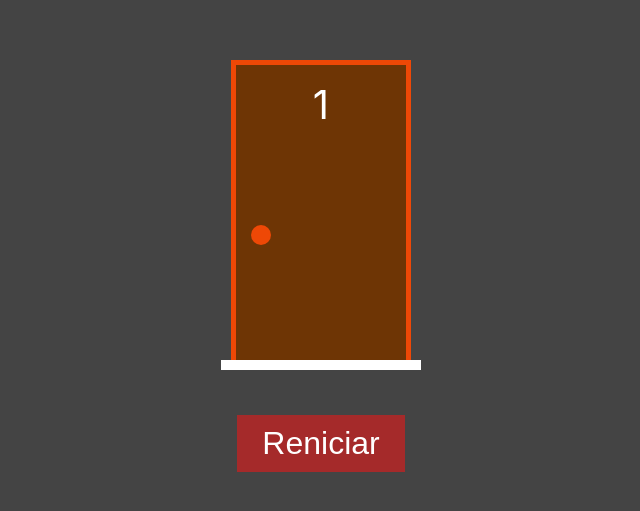
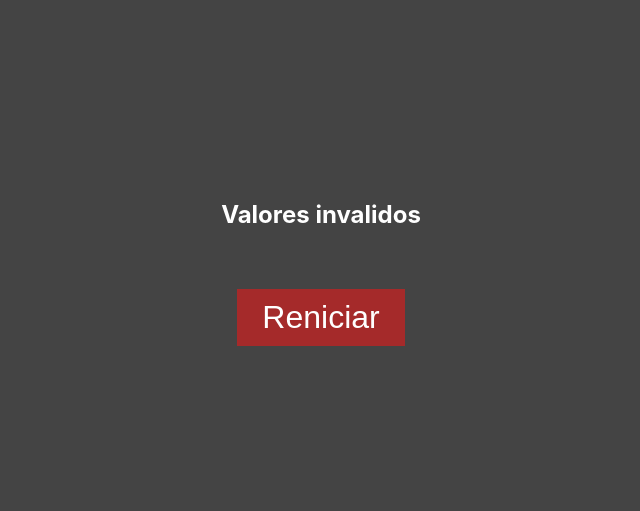
Before and after one commit to josoelvieira/portapremiada, a Next.js app: page /jogo/1/1 in a window 1280 px wide. Shown: the part 137-648 px from the top of the page, without its empty margins (319-959 px from the left). Built offline with nearby package versions, Linux system fonts and the light colour scheme.

Commit message:
test para validação de portas

```diff
--- a/pages/jogo/[portas]/[temPresente].tsx
+++ b/pages/jogo/[portas]/[temPresente].tsx
@@ -4,11 +4,21 @@
 import { atualizarPortas, criarPortas } from "../../../function/porta";
 import Link from "next/link";
 import { useRouter } from "next/router"
+import { Http2ServerRequest } from "http2";
 
 export default function telaDoJogo() {
     const router = useRouter()
 
     const [portas, setPortas] = useState([]);
+    const [valido, setvalido] = useState(false)
+
+    useEffect(() =>{
+        const portas = +router.query.portas
+        const temPresente = +router.query.temPresente
+        const qtdePortasValidas = portas >= 3 && portas <= 15
+        const temPresenteValido = temPresente >= 1 && temPresente <= portas;
+        setvalido(qtdePortasValidas && temPresenteValido)
+    },[portas])
 
     useEffect(() => {
         const portas = +router.query.portas
@@ -32,7 +42,9 @@
     return (
         <div className={styles.jogo}>
             <div className={styles.portas}>
-                {renderizarPortas()}
+                {valido ? renderizarPortas()
+                :
+                <h2>Valores invalidos</h2> }
             </div>
             <div className={styles.botoes}>
             <Link href="/">
```
